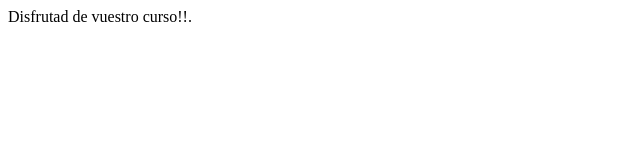
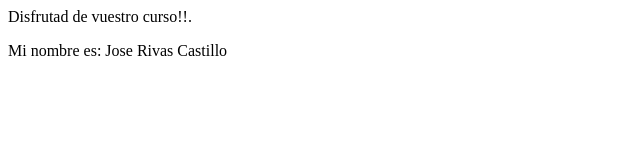
Before and after one commit to joserivascastillo/uax-devops-01, a plain HTML site: page index.html in a window 1280 px wide. Shown: the whole page, without its empty margins (0-640 px from the left). Drawn offline with Linux system fonts and the light colour scheme.

Commit message:
ADDED: Mi nombre

```diff
--- a/index.html
+++ b/index.html
@@ -2,7 +2,8 @@
 <head>
 <title>Modelo Devops de integración continua</title>
 </head>
-<body>
+<bodyi>
 <p>Disfrutad de vuestro curso!!.</p>
+<p>Mi nombre es: Jose Rivas Castillo </p>
 </body>
 </html>
```
